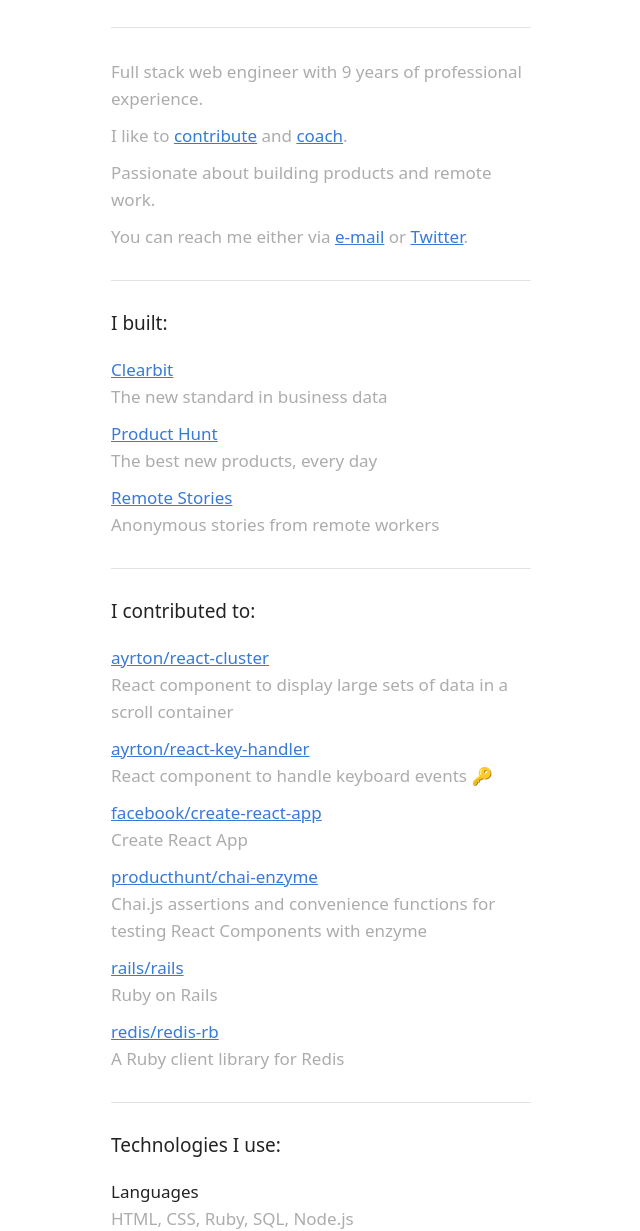
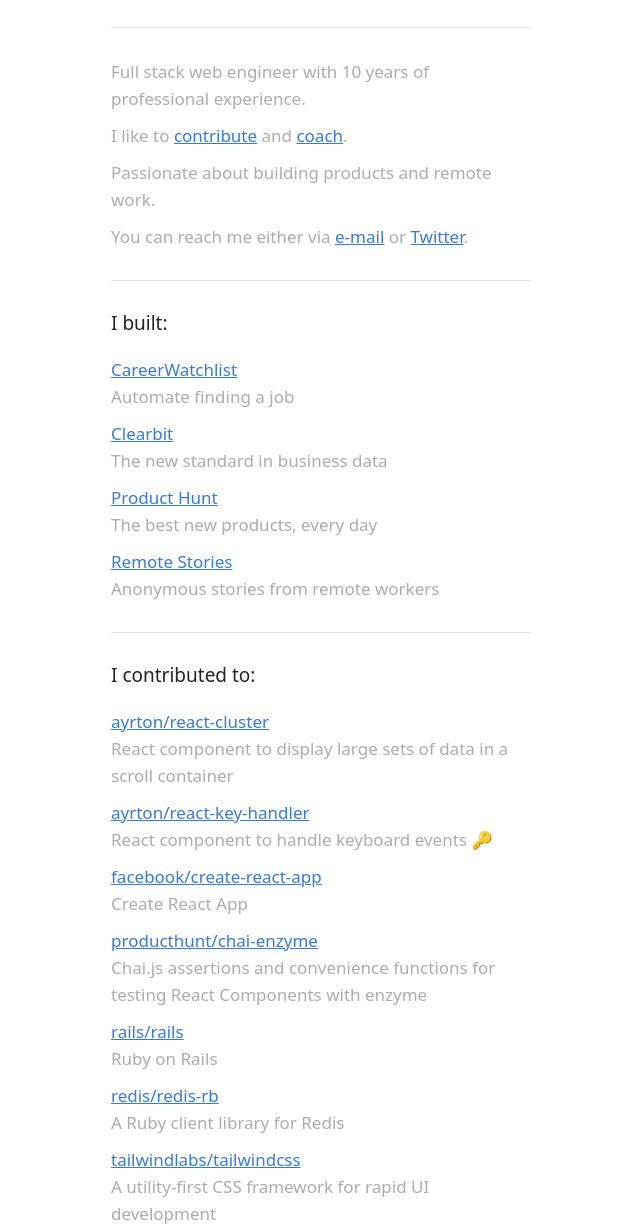
Before and after one commit to ayrton/ayrton.github.io, a plain HTML site: page index.html in a window 1280 px wide. Shown: the part 235-1466 px from the top of the page, without its empty margins (319-959 px from the left). Drawn offline with Linux system fonts and the light colour scheme.

Commit message:
Update experience

```diff
--- a/index.html
+++ b/index.html
@@ -116,7 +116,7 @@
 
         <hr />
 
-        <p>Full stack web engineer with 9 years of professional experience.</p>
+        <p>Full stack web engineer with 10 years of professional experience.</p>
         <p>I like to <a href="https://github.com/ayrton">contribute</a> and <a href="http://railsgirls.com/">coach</a>.</p>
         <p>Passionate about building products and remote work.</p>
         <p>You can reach me either via <a href="mailto:hello@ayrton.be">e-mail</a> or <a href="https://twitter.com/ayrton">Twitter</a>.</p>
@@ -127,10 +127,13 @@
 
         <ul>
           <li>
-            <a href="https://clearbit.com" rel="noopener noreferrer" target="_blank">Clearbit</a><p>The new standard in business data</p>
+            <a href="https://careerwatchlist.com" rel="noopener noreferrer" target="_blank">CareerWatchlist</a><p>Automate finding a job</p>
           </li>
           <li>
-            <a href="https://www.producthunt.com" rel="noopener noreferrer" target="_blank">Product Hunt</a><p>The best new products, every day</p>
+            <a href="https://clearbit.com" rel="noopener noreferrer nofollow" target="_blank">Clearbit</a><p>The new standard in business data</p>
+          </li>
+          <li>
+            <a href="https://www.producthunt.com" rel="noopener noreferrer nofollow" target="_blank">Product Hunt</a><p>The best new products, every day</p>
           </li>
           <li>
             <a href="https://www.remotestories.com" rel="noopener noreferrer" target="_blank">Remote Stories</a><p>Anonymous stories from remote workers</p>
@@ -166,6 +169,10 @@
             <a href="https://github.com/redis/redis-rb/commits?author=ayrton" rel="noopener noreferrer" target="_blank">redis/redis-rb</a>
             <p>A Ruby client library for Redis</p>
           </li>
+          <li>
+            <a href="https://github.com/tailwindlabs/tailwindcss/commits?author=ayrton" rel="noopener noreferrer" target="_blank">tailwindlabs/tailwindcss</a>
+            <p>A utility-first CSS framework for rapid UI development</p>
+          </li>
         </ul>
 
         <hr />
```
